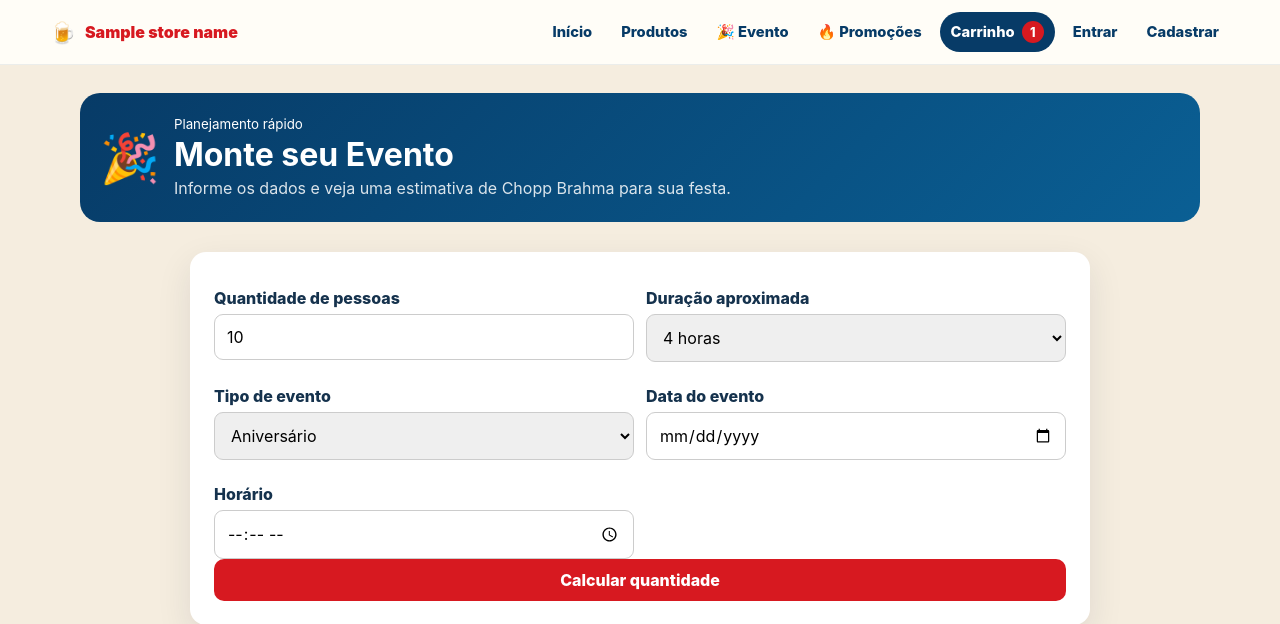
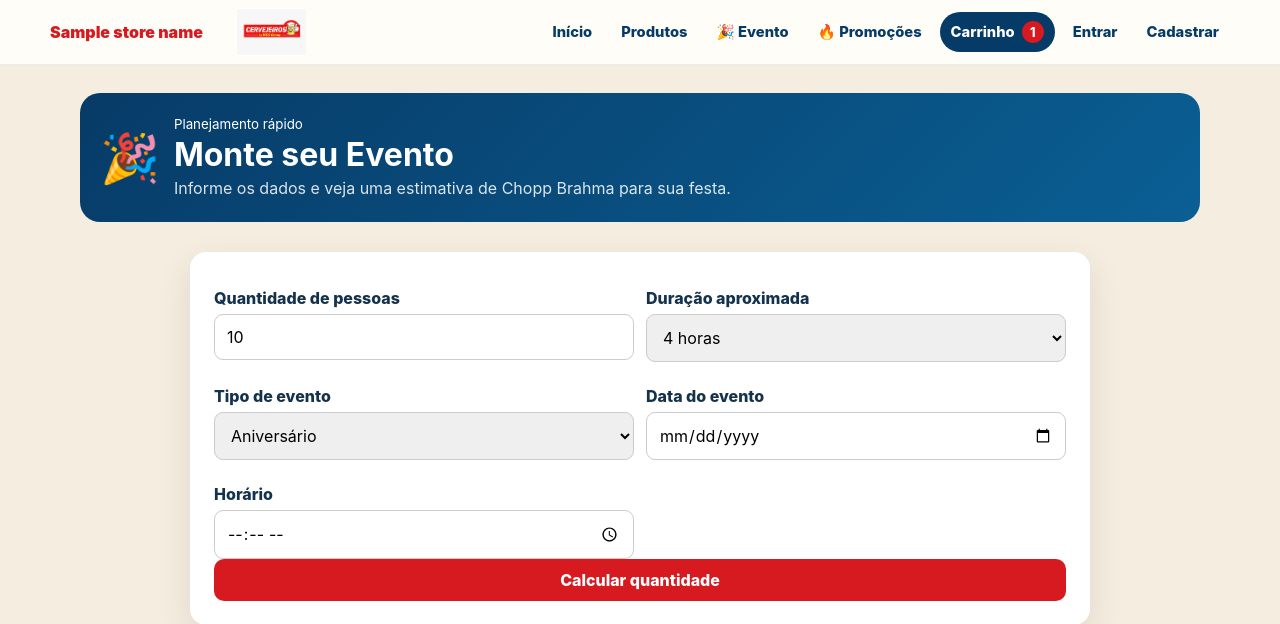
Before and after one commit to cbediretoriabrahma-bit/Brahma-chopp-mogi-mirim, a Python web app: template templates/event.html in a window 1280 px wide. Shown: the top 624 px of the page. Run offline with Jinja, Linux system fonts and the light colour scheme; the template is opened without the code that fills it: most values are stand-ins (such as "Sample title", 1, 10 or a date in 2020).

Commit message:
Adiciona logo Cervejeiros ao cabeçalho do aplicativo

```diff
--- a/templates/base.html
+++ b/templates/base.html
@@ -6,15 +6,21 @@
   <meta name="theme-color" content="#d71920">
   <meta name="description" content="Chopp Brahma Mogi Mirim - pedidos de chopp, barris e acessórios.">
   <link rel="manifest" href="/manifest.json">
-  <link rel="stylesheet" href="{{ url_for('static',filename='style.css') }}?v=3">
-  <link rel="stylesheet" href="{{ url_for('static',filename='enhanced.css') }}?v=3">
+  <link rel="stylesheet" href="{{ url_for('static',filename='style.css') }}?v=4">
+  <link rel="stylesheet" href="{{ url_for('static',filename='enhanced.css') }}?v=4">
+  <style>
+    .mini-brand{display:flex;align-items:center;gap:10px}
+    .header-brand-logo{display:block;width:118px;max-height:46px;object-fit:contain;flex:0 0 auto}
+    @media(max-width:720px){.header-brand-logo{width:92px;max-height:36px}.mini-brand{gap:7px}}
+    @media(max-width:390px){.header-brand-logo{width:78px;max-height:32px}}
+  </style>
   <title>{{ store_name }}</title>
 </head>
 <body>
-  <header class="site-header"><div class="header-inner"><a class="mini-brand" href="/" aria-label="Início"><span class="beer-mark">🍺</span><span>{{ store_name }}</span></a><nav class="quick-nav" aria-label="Navegação principal"><a href="/" class="nav-item">Início</a><a href="/#produtos" class="nav-item">Produtos</a><a href="/event" class="nav-item">🎉 Evento</a><a href="/#promocoes" class="nav-item">🔥 Promoções</a><a href="/cart" class="nav-item cart-link">Carrinho <span class="cart-badge">{{ cart_count }}</span></a>{% if customer_logged %}<a href="/account" class="nav-item">Minha conta</a><a href="/logout" class="nav-item subtle">Sair</a>{% else %}<a href="/login" class="nav-item">Entrar</a><a href="/register" class="nav-item">Cadastrar</a>{% endif %}</nav></div></header>
+  <header class="site-header"><div class="header-inner"><a class="mini-brand" href="/" aria-label="Início"><span>{{ store_name }}</span><img class="header-brand-logo" src="{{ url_for('static',filename='cervejeiros-logo.webp') }}" alt="Cervejeiros by WOC Group"></a><nav class="quick-nav" aria-label="Navegação principal"><a href="/" class="nav-item">Início</a><a href="/#produtos" class="nav-item">Produtos</a><a href="/event" class="nav-item">🎉 Evento</a><a href="/#promocoes" class="nav-item">🔥 Promoções</a><a href="/cart" class="nav-item cart-link">Carrinho <span class="cart-badge">{{ cart_count }}</span></a>{% if customer_logged %}<a href="/account" class="nav-item">Minha conta</a><a href="/logout" class="nav-item subtle">Sair</a>{% else %}<a href="/login" class="nav-item">Entrar</a><a href="/register" class="nav-item">Cadastrar</a>{% endif %}</nav></div></header>
   {% with messages=get_flashed_messages(with_categories=true) %}{% for cat,msg in messages %}<div class="flash {{cat}}">{{msg}}</div>{% endfor %}{% endwith %}
   {% block content %}{% endblock %}
   <a class="floating-whatsapp" href="https://wa.me/{{ whatsapp_number }}?text=Olá%2C%20estou%20no%20aplicativo%20Brahma%20Chopp%20Mogi%20Mirim" target="_blank" rel="noopener" aria-label="Falar no WhatsApp">💬</a>
   <footer class="footer"><div class="footer-inner"><b>{{ store_name }}</b><span>{{ address }}</span><span>Telefone {{ phone }} • WhatsApp {{ whatsapp }}</span><a class="admin-access" href="/admin">Acesso administrativo</a></div></footer>
-  <script>if('serviceWorker' in navigator){navigator.serviceWorker.register('/service-worker.js?v=3')}</script>{% block scripts %}{% endblock %}
+  <script>if('serviceWorker' in navigator){navigator.serviceWorker.register('/service-worker.js?v=4')}</script>{% block scripts %}{% endblock %}
 </body></html>
```
Also changed, not shown: static/cervejeiros-logo.webp (added).
